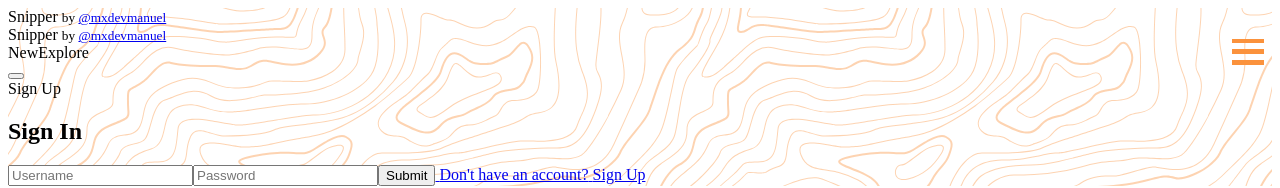
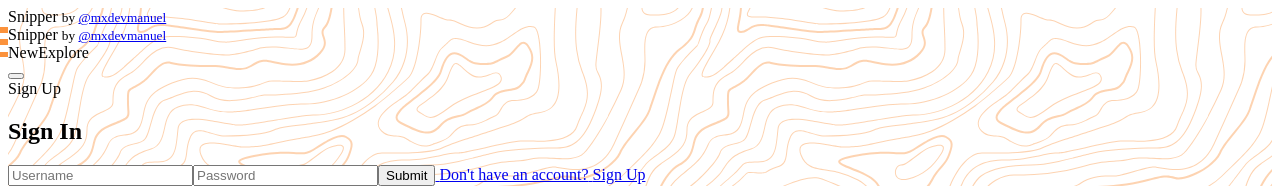
Before and after one commit to mxdevmanuel/labored-attack, a Next.js app in the folder packages/frontend/: page /login in a window 1280 px wide. Shown: the top 188 px of the page. Built offline with nearby package versions, Linux system fonts and the light colour scheme; no server answers.

Commit message:
fix: pad burguer button

```diff
--- a/packages/frontend/components/burguerbutton/burgerbutton.module.scss
+++ b/packages/frontend/components/burguerbutton/burgerbutton.module.scss
@@ -1,16 +1,15 @@
 $animation-curve: cubic-bezier(1, 0, 0, 1);
 $orange: #fb923c;
-$width: 2em;
-$height: 0.3em;
+$width: 2.3em;
+$height: 0.35em;
 
 .container,
 .toggler {
-  width: 3em;
-  height: 1.2em;
+  width: inherit;
+  height: inherit;
   display: grid;
   position: absolute;
   margin-top: 1em;
-  right: 0;
   align-items: center;
   justify-content: center;
 }
@@ -28,6 +27,7 @@ $height: 0.3em;
   height: $height;
   background-color: $orange;
   position: absolute;
+  right: 0;
 
   &::before,
   &::after {
--- a/packages/frontend/components/burguerbutton/index.tsx
+++ b/packages/frontend/components/burguerbutton/index.tsx
@@ -16,8 +16,12 @@ const BurguerButton = (props: BurguerButtonProps) => {
           checked={props.open}
           type="checkbox"
           className={styles.state}
+          readOnly
         />
-        <label htmlFor="toggle" className={styles.burguer}></label>
+        <label
+          htmlFor="toggle"
+          className={clsx(styles.burguer, { 'delay-300': !props.open })}
+        ></label>
       </div>
       <button
         className={clsx(styles.toggler, 'absolute')}
--- a/packages/frontend/components/navbar.tsx
+++ b/packages/frontend/components/navbar.tsx
@@ -100,7 +100,7 @@ export default function NavBar({
         <div className={clsx('flex flex-row h-full bg-sky-900 p-6 z-20', {})}>
           <Logo />
           <BurguerButton
-            className="w-16"
+            className="w-1/4 m-3"
             open={open}
             toggle={() => setOpen(!open)}
           />
```
